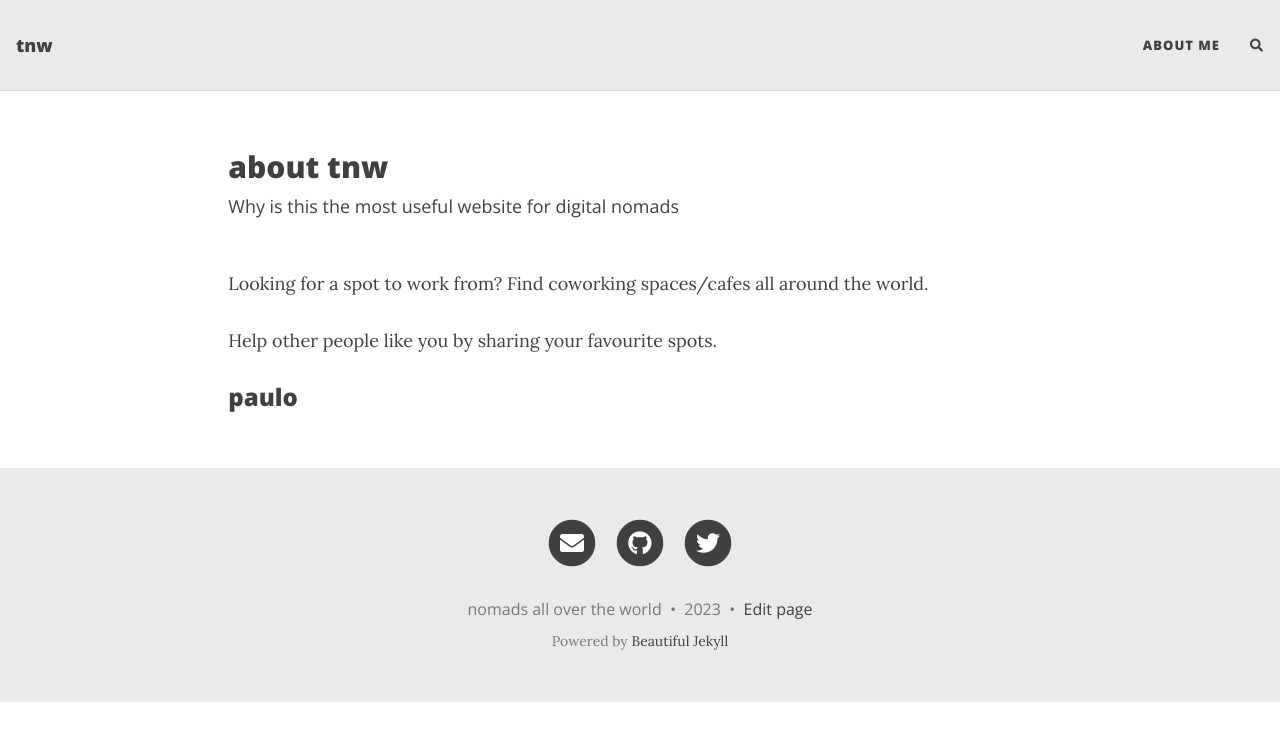
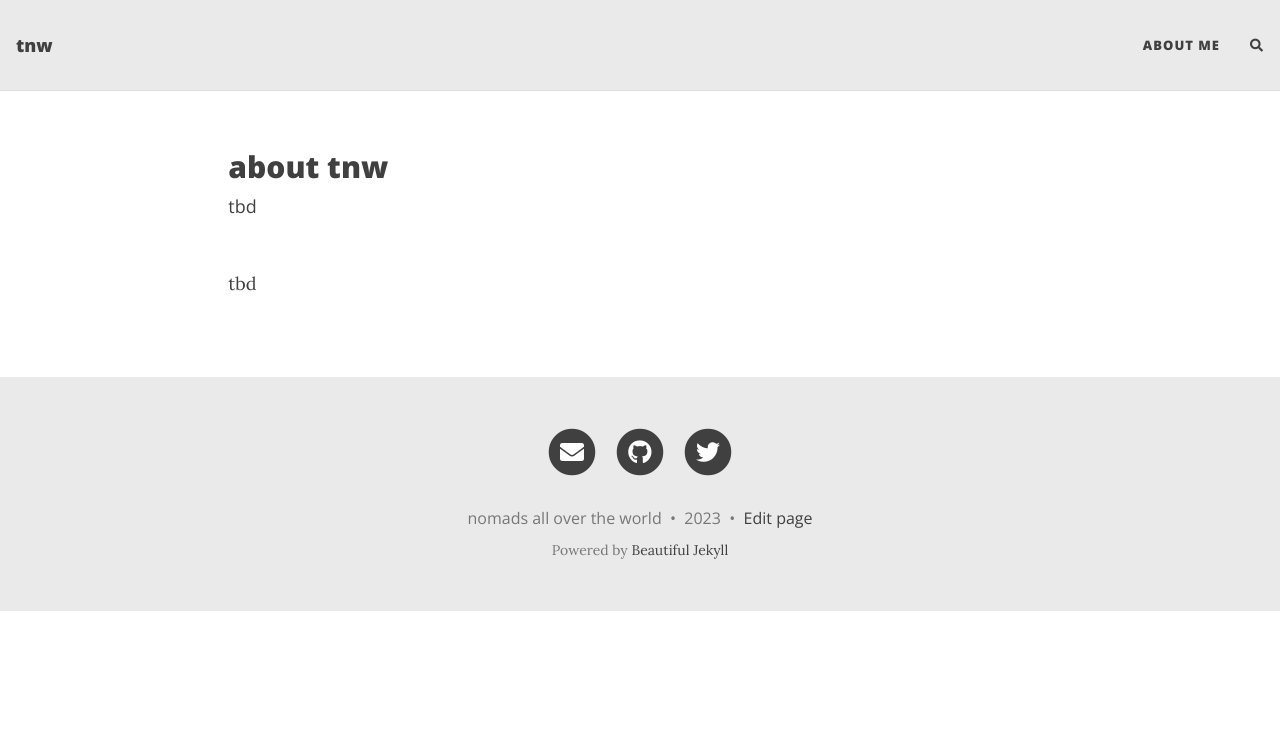
Before and after one commit to thenomadwork/thenomadwork.github.io, a Jekyll site: the page built from aboutme.md, in a window 1280 px wide. Shown: the top 741 px of the page. Built offline with Jekyll 4.4.1, drawn with Linux system fonts in a browser that asks for light colours; nearby versions of some CDN libraries; comment, search, counter and statistics services are not loaded.

Commit message:
replace by tbd

```diff
--- a/aboutme.md
+++ b/aboutme.md
@@ -1,13 +1,7 @@
 ---
 layout: page
 title: about tnw
-subtitle: Why is this the most useful website for digital nomads
+subtitle: tbd
 ---
 
-Looking for a spot to work from? Find coworking spaces/cafes all around the world.
-
-Help other people like you by sharing your favourite spots.
-
-
-
-### paulo
+tbd
```
